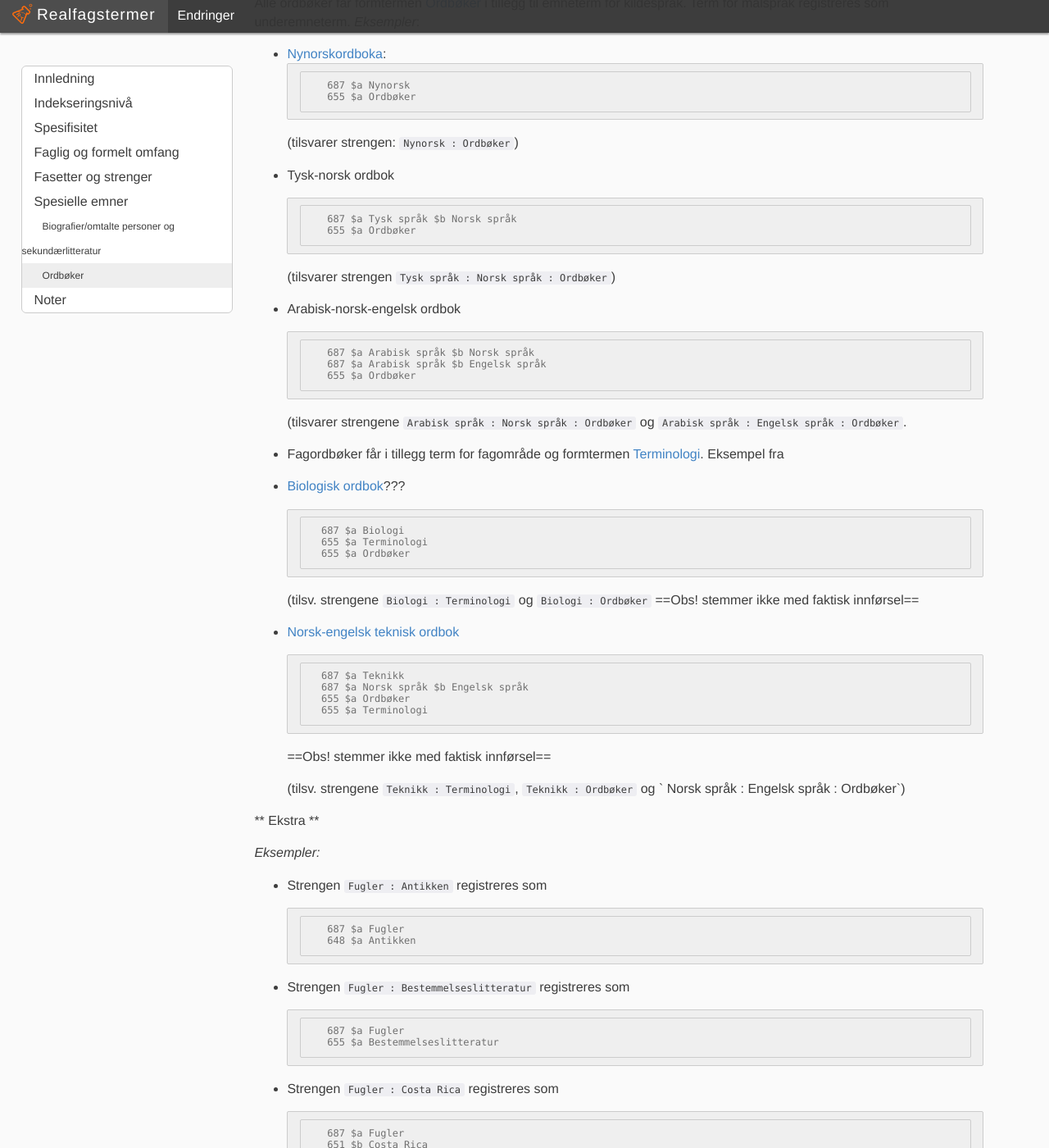
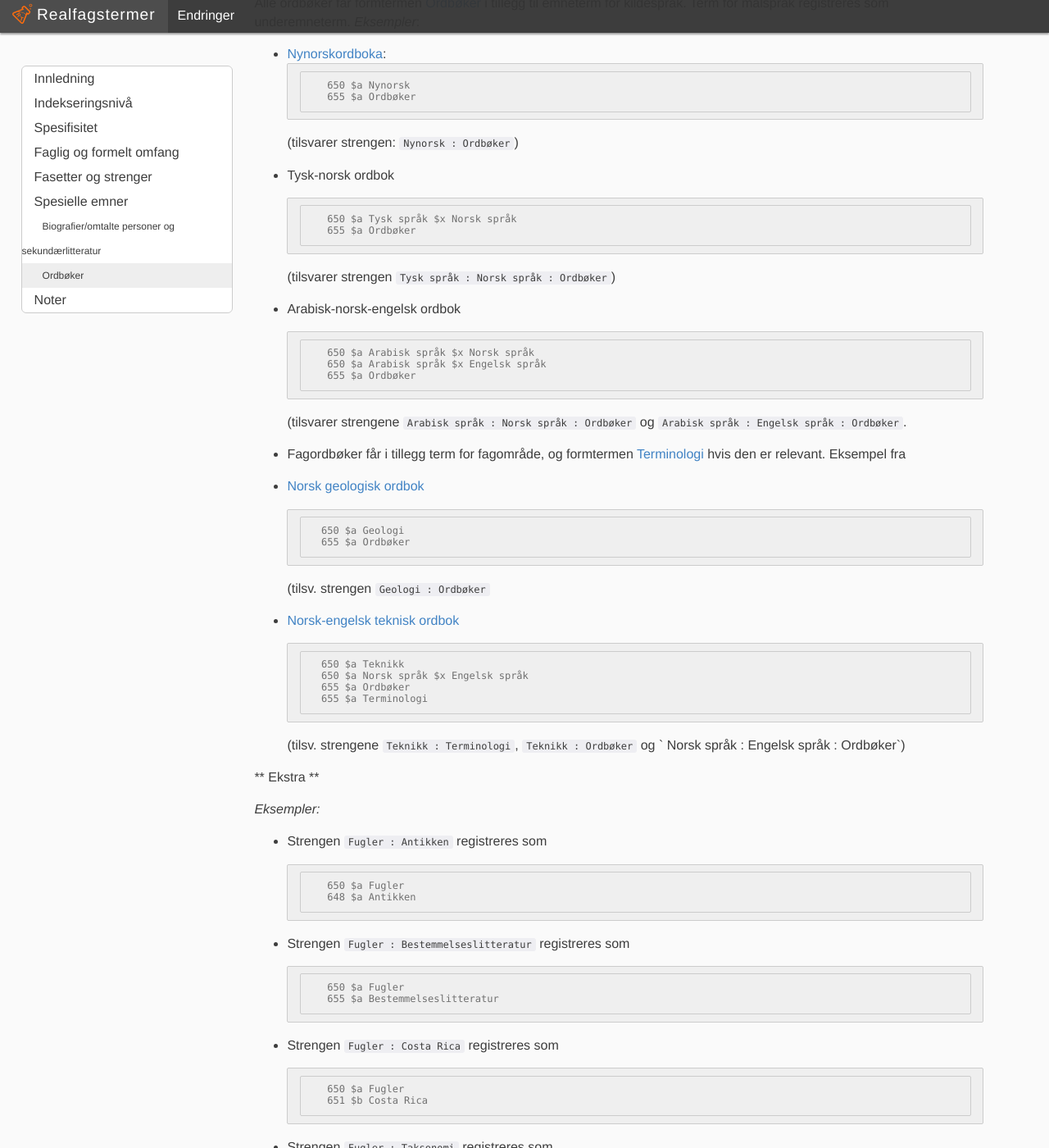
Before and after one commit to realfagstermer/realfagstermer.github.io, a Jekyll site: the page built from retningslinjer.md, in a window 1280 px wide and 1400 px high, scrolled down 5165 px. Shown: the whole window at 82% size. Built offline with Jekyll 4.4.1, drawn with Linux system fonts in a browser that asks for light colours; nearby versions of some CDN libraries; emoji names are drawn with the system emoji font; library files that are not in the unit come from our copies; some of the changed text lies outside the part shown.

Commit message:
Rettet marckoder
Oppdatert i samsvar med Marc21

````diff
--- a/retningslinjer.md
+++ b/retningslinjer.md
@@ -75,10 +75,10 @@ Termene registreres altså i de bibliografiske postene som frittstående emneord
 postkoordinert gjenfinning, med unntak av emnetermer som kan registreres som `Hovedemne : Underordnet emne`:
 
 ```
-687 $a Emneterm $b Underemneterm $2 no-ubo-mn
-648 $a Tidterm $2 no-ubo-mn
-651 $a Stedterm $2 no-ubo-mn
-655 $a Formterm $2 no-ubo-mn
+650 $a Emneterm $x Underemneterm $2 noubomn
+648 $a Tidterm $2 noubomn
+651 $a Stedterm $2 noubomn
+655 $a Formterm $2 noubomn
 ```
 
 ### Fasett: Emne
@@ -89,18 +89,18 @@ Termene skal beskrive dokumentets innhold, hva dokumentet handler om. Der det er
 
 *Eksempler:*
 
-* `687 $a Akustiske bølger`
-* `687 $a Fugler`
-* `687 $a Kopper (grunnstoff)`
-* `687 $a Kopper (sykdom)`
-* `687 $a Kart`
+* `650 $a Akustiske bølger`
+* `650 $a Fugler`
+* `650 $a Kopper (grunnstoff)`
+* `650 $a Kopper (sykdom)`
+* `650 $a Kart`
 
-Du kan velge å legge inn et underemne i `$b` som avgrenser hovedemnet. *Eksempler*:
+Du kan velge å legge inn et underemne i `$x` som avgrenser hovedemnet. *Eksempler*:
 
-* `687 $a Amfibier $b Reproduksjon` (ikke: Amfibiereproduksjon)
-* `687 $a Fugler $b Taksonomi` (ikke: Fugletaksonomi)
+* `650 $a Amfibier $x Reproduksjon` (ikke: Amfibiereproduksjon)
+* `650 $a Fugler $x Taksonomi` (ikke: Fugletaksonomi)
 
-Ofte vil underinndeling/avgrensing av hovedemnet ved hjelp av `$b` gjøres ved hjelp av ord med så generell betydning at det gir liten mening hvis det står alene. Det kalles innholdsbeskrivende emneord av allmenn karakter[^1]. Eks:
+Ofte vil underinndeling/avgrensing av hovedemnet ved hjelp av `$x` gjøres ved hjelp av ord med så generell betydning at det gir liten mening hvis det står alene. Det kalles innholdsbeskrivende emneord av allmenn karakter[^1]. Eks:
 `Regulering`, `Påvirkning`, `Reaksjoner`. *Eksempler*:
 
 * `Metabolisme : Regulering`
@@ -138,7 +138,7 @@ Tidtermer registreres i marcfelt 648. Noen vil legge merke til at tidtermen dubl
 Tidtermer kan opptre i streng som avgrensing av et annet emne. *Eksempel* fra `The quest for the invisible : microscopy in the Enlightenment`:
 
 ```
-687 $a Mikroskopi
+650 $a Mikroskopi
 648 $a Opplysningstiden
 ```
 
@@ -154,7 +154,7 @@ Vanligvis vil en stedterm være en avgrensing av et annet emne.
 * Eksempel: Strengen `Vegetasjonskartlegging : Norge` er registrert på dokumentet `Truete vegetasjonstyper i Norge` som:
 
     ```
-    687 $a Vegetasjonskartlegging
+    650 $a Vegetasjonskartlegging
     651 $a Norge
     ```
 
@@ -178,9 +178,9 @@ Dersom det geografiske området er behandlet generelt i en bestemt form eller sj
 * Strengene `Norge : Historie` og `Geografi : Norge` er registrert på dokumentet `Norge` som:
 
     ```
+    650 $a Geografi
     651 $a Norge
     655 $a Historie
-    687 $a Geografi
     ```
 
 
@@ -234,7 +234,7 @@ i tillegg til emneterm for kildespråk. Term for målspråk registreres som unde
 
 * [Nynorskordboka](http://katapi.biblionaut.net/documents/show/061377104):
     ```
-    687 $a Nynorsk
+    650 $a Nynorsk
     655 $a Ordbøker
     ```
 
@@ -243,7 +243,7 @@ i tillegg til emneterm for kildespråk. Term for målspråk registreres som unde
 * Tysk-norsk ordbok
 
     ```
-    687 $a Tysk språk $b Norsk språk
+    650 $a Tysk språk $x Norsk språk
     655 $a Ordbøker
     ```
 
@@ -252,38 +252,35 @@ i tillegg til emneterm for kildespråk. Term for målspråk registreres som unde
 * Arabisk-norsk-engelsk ordbok
 
     ```
-    687 $a Arabisk språk $b Norsk språk
-    687 $a Arabisk språk $b Engelsk språk
+    650 $a Arabisk språk $x Norsk språk
+    650 $a Arabisk språk $x Engelsk språk
     655 $a Ordbøker
     ```
 
     (tilsvarer strengene `Arabisk språk : Norsk språk : Ordbøker` og
     `Arabisk språk : Engelsk språk : Ordbøker`.
 
-* Fagordbøker får i tillegg term for fagområde og formtermen
-  [Terminologi](http://data.ub.uio.no/realfagstermer/c030165). Eksempel fra
+* Fagordbøker får i tillegg term for fagområde, og formtermen
+  [Terminologi](http://data.ub.uio.no/realfagstermer/c030165) hvis den er relevant. Eksempel fra
 
- * [Biologisk ordbok]()???
+ * [Norsk geologisk ordbok](https://okapi.biblionaut.net/documents/54c7ac911e02e5d02d9d5ab5)
 
     ```
-    687 $a Biologi
-    655 $a Terminologi
+    650 $a Geologi
     655 $a Ordbøker
     ```
 
-    (tilsv. strengene `Biologi : Terminologi` og `Biologi : Ordbøker`
-    ==Obs! stemmer ikke med faktisk innførsel==
+    (tilsv. strengen `Geologi : Ordbøker`
 
- * [Norsk-engelsk teknisk ordbok](http://katapi.biblionaut.net/documents/show/900606878)
+
+ * [Norsk-engelsk teknisk ordbok](https://okapi.biblionaut.net/documents/54c7d41f1e02e5d02dab5921)
 
     ```
-    687 $a Teknikk
-    687 $a Norsk språk $b Engelsk språk
+    650 $a Teknikk
+    650 $a Norsk språk $x Engelsk språk
     655 $a Ordbøker
     655 $a Terminologi
     ```
-
-    ==Obs! stemmer ikke med faktisk innførsel==
 
     (tilsv. strengene `Teknikk : Terminologi`, `Teknikk : Ordbøker` og ` Norsk språk : Engelsk språk : Ordbøker`)
 
@@ -295,38 +292,38 @@ i tillegg til emneterm for kildespråk. Term for målspråk registreres som unde
 * Strengen `Fugler : Antikken` registreres som
 
     ```
-    687 $a Fugler
+    650 $a Fugler
     648 $a Antikken
     ```
 
 * Strengen `Fugler : Bestemmelseslitteratur` registreres som
 
     ```
-    687 $a Fugler
+    650 $a Fugler
     655 $a Bestemmelseslitteratur
     ```
 
 * Strengen `Fugler : Costa Rica` registreres som
 
     ```
-    687 $a Fugler
+    650 $a Fugler
     651 $b Costa Rica
     ```
 
 * Strengen `Fugler : Taksonomi` registreres som
 
     ```
-    687 $a Fugler $b Taksonomi
+    650 $a Fugler $x Taksonomi
     ```
 
 * Felt registreres bare én gang selv om de benyttes i
   flere strenger. Om alle de fire ovenstående strengene
   skulle registreres på samme dokument, ville
-  `687 $a Fugler` fremdeles bare registreres én gang:
+  `650 $a Fugler` fremdeles bare registreres én gang:
 
     ```
-    687 $a Fugler $b Taksonomi
-    687 $a Fugler
+    650 $a Fugler $x Taksonomi
+    650 $a Fugler
     648 $a Antikken
     651 $a Costa Rica
     655 $a Bestemmelseslitteratur
````
Also changed, not shown: other parts of retningslinjer.md (+2 -2 lines).
